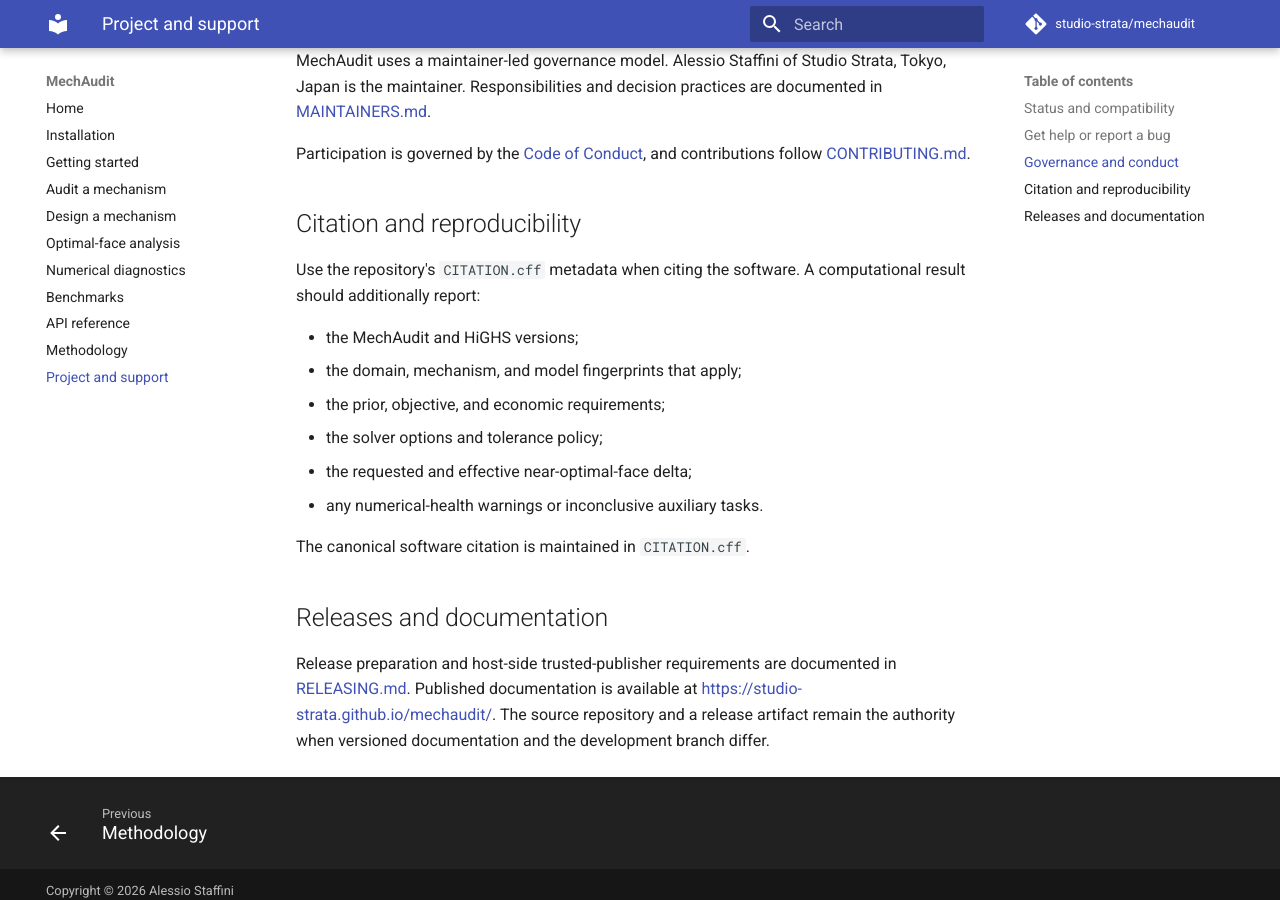
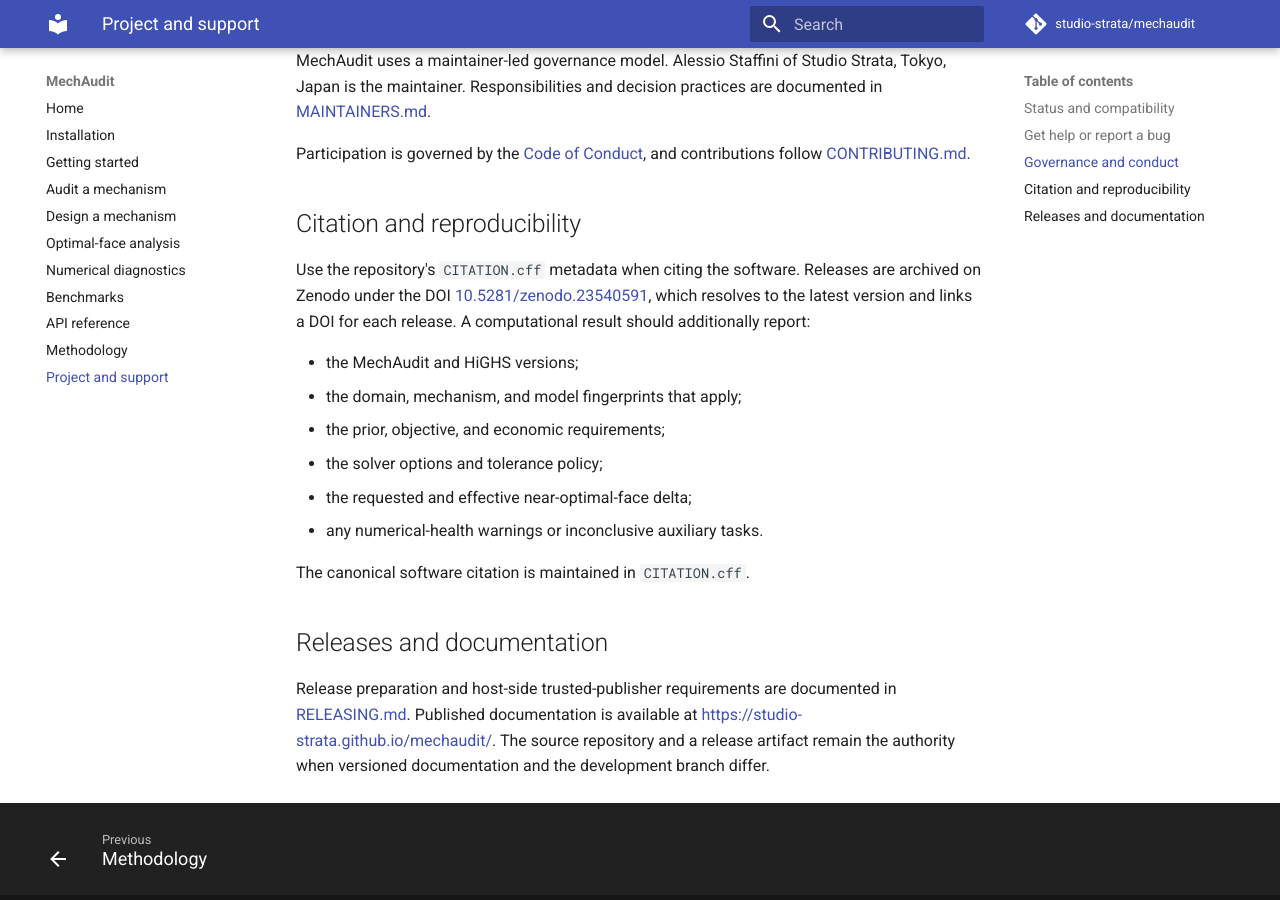
Before and after one commit to studio-strata/mechaudit, an MkDocs documentation site: the page built from docs/project.md, in a window 1280 px wide and 900 px high, scrolled down 854 px. Built offline with MkDocs 1.6.1 and Material for MkDocs 9.7.7, drawn with Linux system fonts in a browser that asks for light colours; comment, search, counter and statistics services are not loaded.

Commit message:
docs: add Zenodo DOI to citation metadata and README

```diff
--- a/docs/project.md
+++ b/docs/project.md
@@ -38,7 +38,9 @@
 
 ## Citation and reproducibility
 
-Use the repository's `CITATION.cff` metadata when citing the software. A computational result
+Use the repository's `CITATION.cff` metadata when citing the software. Releases are archived on
+Zenodo under the DOI [10.5281/zenodo.23540591](https://doi.org/10.5281/zenodo.23540591), which
+resolves to the latest version and links a DOI for each release. A computational result
 should additionally report:
 
 - the MechAudit and HiGHS versions;
```
Also changed, not shown: README.md (+6 -1 lines), 1 other file.
